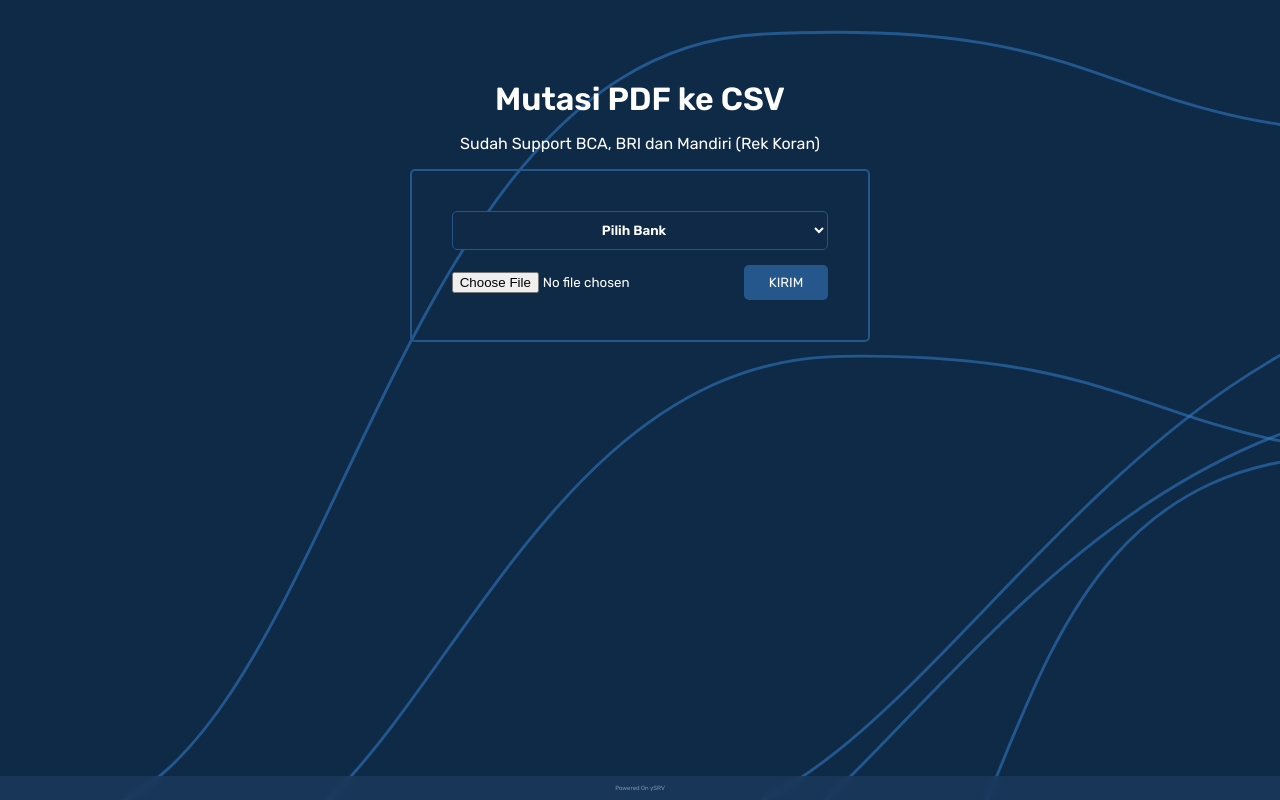
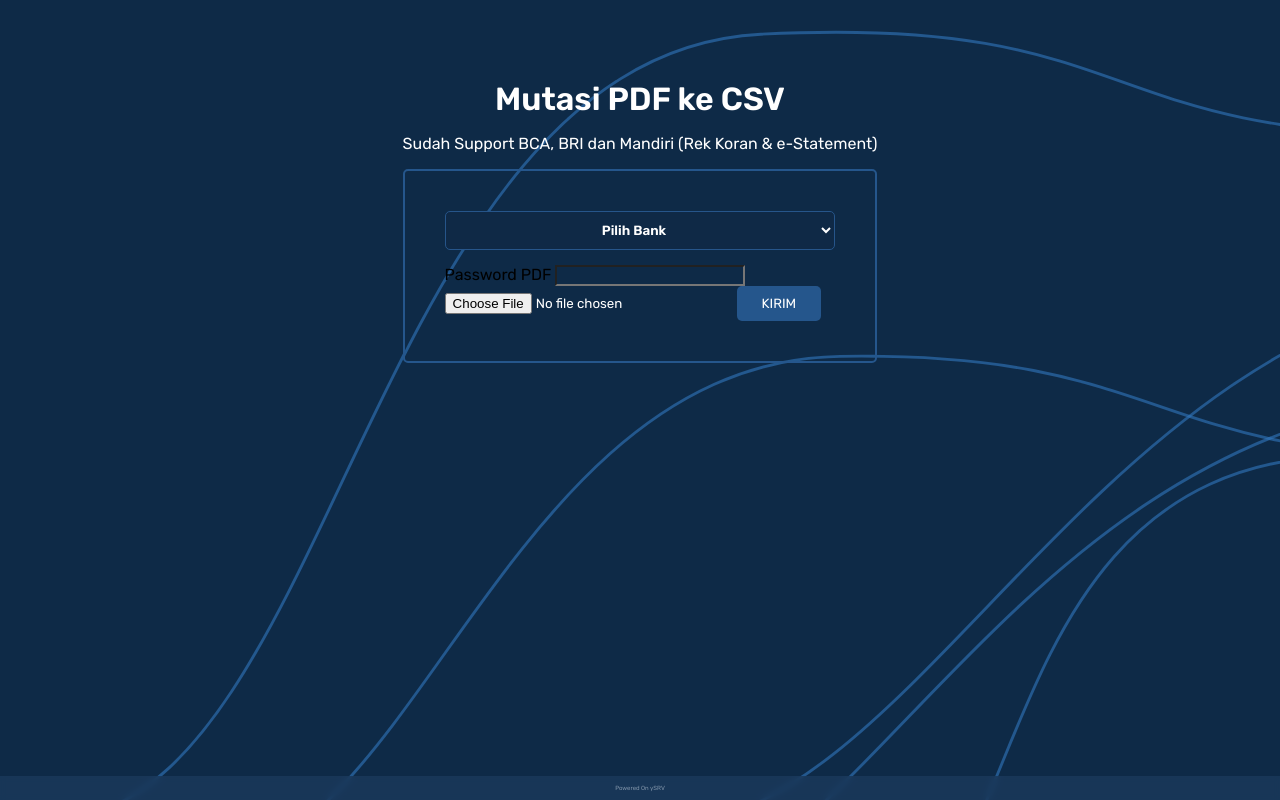
Before and after one commit to yusufneeson/rsvStatement, a Laravel app: page / in a window 1280 px wide. Run offline with Laravel 10, Linux system fonts and the light colour scheme.

Commit message:
index: added mandiri e-Statement
Signed-off-by: yusufneeson <yusufneeson@gmail.com>

```diff
--- a/resources/views/welcome.blade.php
+++ b/resources/views/welcome.blade.php
@@ -9,7 +9,7 @@
    \   / \___ \|  _  / \ \/ /
     | |  ____) | | \ \  \  /
     |_| |_____/|_|  \_\  \/    neverending.
-
+         @yusufneeson
 
 Espero que esto te ayude. y que esta historia nunca termine.
 -->
@@ -18,7 +18,28 @@
     <meta charset="utf-8">
     <meta name="viewport" content="width=device-width, initial-scale=1">
 
-    <title>REFACTORED. BCA, BRI, and Mandiri Converter</title>
+    <title>FINAL. BCA, BRI, and Mandiri Converter</title>
+
+    <meta name="description" content="Konversikan dari mutasi bank ke CSV, memudahkan untuk rekap data, semoga membantu">
+    <meta name="author" content="YSRV">
+
+    <link rel="apple-touch-icon" sizes="57x57" href="/favicon-57x57.png">
+    <link rel="apple-touch-icon" sizes="60x60" href="/favicon-60x60.png">
+    <link rel="apple-touch-icon" sizes="72x72" href="/favicon-72x72.png">
+    <link rel="apple-touch-icon" sizes="76x76" href="/favicon-76x76.png">
+    <link rel="apple-touch-icon" sizes="114x114" href="/favicon-114x114.png">
+    <link rel="apple-touch-icon" sizes="120x120" href="/favicon-120x120.png">
+    <link rel="apple-touch-icon" sizes="144x144" href="/favicon-144x144.png">
+    <link rel="apple-touch-icon" sizes="152x152" href="/favicon-152x152.png">
+    <link rel="apple-touch-icon" sizes="180x180" href="/favicon-180x180.png">
+    <link rel="icon" type="image/png" sizes="16x16" href="/favicon-16x16.png">
+    <link rel="icon" type="image/png" sizes="32x32" href="/favicon-32x32.png">
+    <link rel="icon" type="image/png" sizes="96x96" href="/favicon-96x96.png">
+    <link rel="icon" type="image/png" sizes="192x192" href="/favicon-192x192.png">
+    <link rel="shortcut icon" type="image/x-icon" href="/favicon.ico">
+    <link rel="icon" type="image/x-icon" href="/favicon.ico">
+    <meta name="msapplication-TileColor" content="#ffffff">
+    <meta name="msapplication-TileImage" content="/favicon-144x144.png">
 
     <!-- Fonts -->
     <link rel="preconnect" href="https://fonts.bunny.net">
@@ -31,7 +52,7 @@
     <div class="wrapper">
         <div class="box">
             <h1 class="title_head">Mutasi PDF ke CSV</h1>
-            <p class="title_desc">Sudah Support BCA, BRI dan Mandiri (Rek Koran)</p>
+            <p class="title_desc">Sudah Support BCA, BRI dan Mandiri (Rek Koran & e-Statement)</p>
 
             <div class="up_box">
                 <form method="POST" enctype="multipart/form-data" action="{{ route('rsv.store') }}">
@@ -43,7 +64,12 @@
                             <option value="BCA">BCA</option>
                             <option value="BRI">BRI</option>
                             <option value="Mandiri">Mandiri</option>
+                            <option value="MandiriPasswd">Mandiri e-Statement</option>
                         </select>
+                    </div>
+                    <div class="password">
+                        <label>Password PDF</label>
+                        <input type="password" name="password" class="form-control">
                     </div>
 
                     <input type="file" name="rsv" accept="application/pdf" class="form-control" required>
@@ -66,6 +92,23 @@
         </div>
     </div>
 
+    <script>
+        const bankSelect = document.querySelector("[name='bank']")
+        const divPass = document.querySelector(".password")
+        const password = document.querySelector("[name='password']")
+
+        bankSelect.addEventListener("change", function(e) {
+            console.log(bankSelect.value)
+            if (bankSelect.value == "MandiriPasswd") {
+                divPass.classList.add("show");
+                password.required = true;
+            } else {
+                divPass.classList.remove("show");
+                password.required = false;
+            }
+        })
+    </script>
+
 </body>
 
 </html>
```
